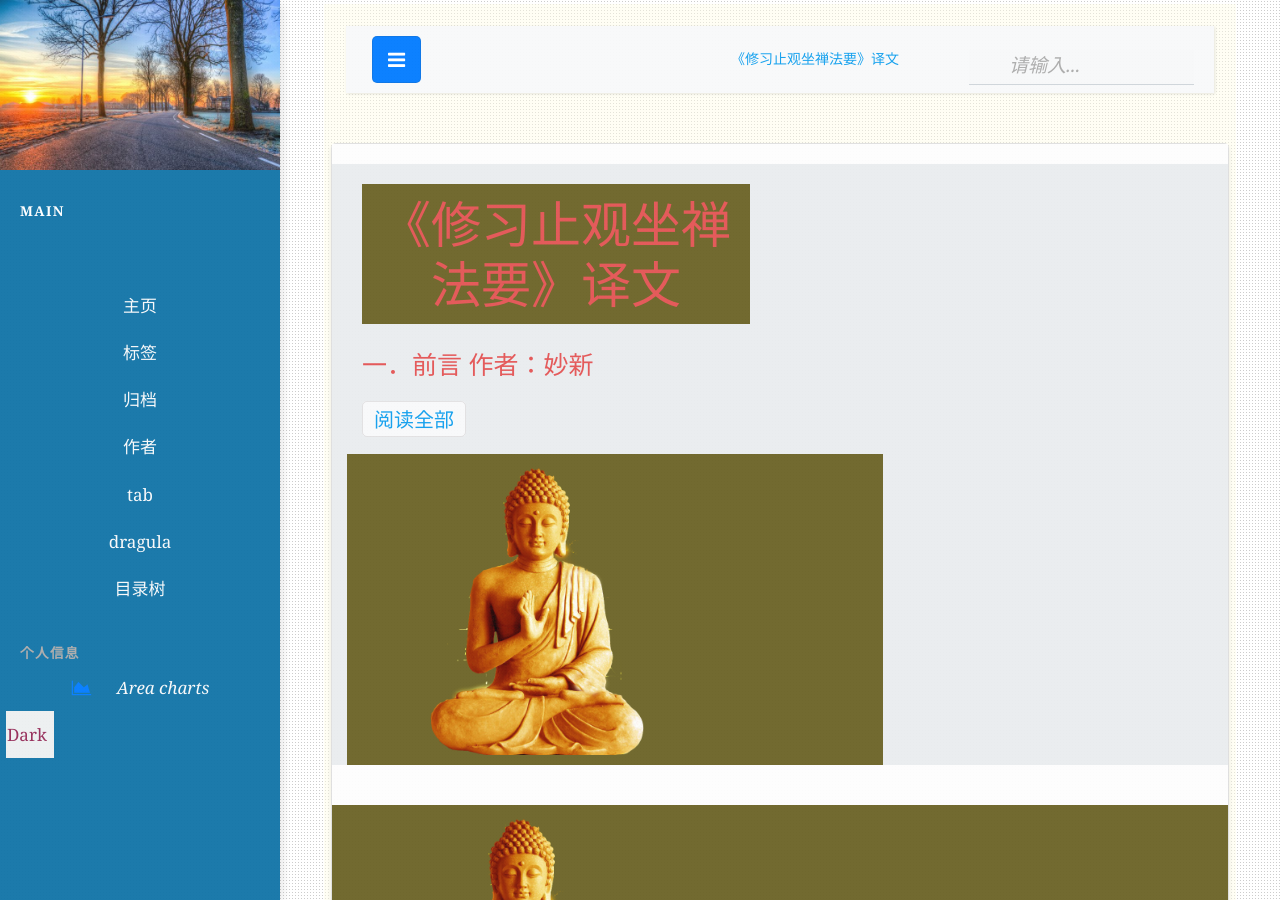
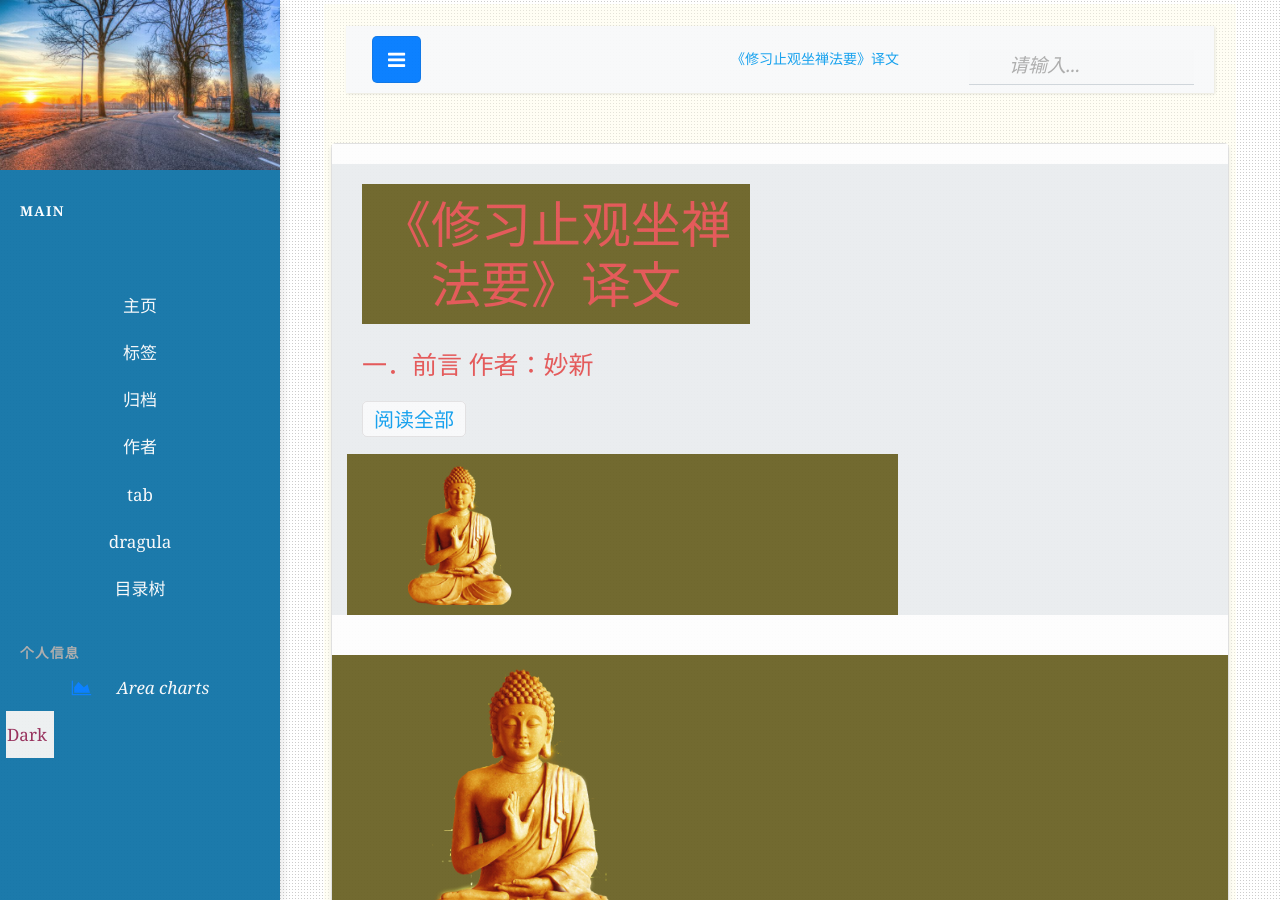
Before and after one commit to nengwuzhi/nengwuzhi.github.ioce, a Jekyll site: the page built from pages/dragula.html, in a window 1280 px wide and 900 px high. Built offline with Jekyll 4.4.1, drawn with Linux system fonts in a browser that asks for light colours; nearby versions of some CDN libraries.

Commit message:
Update dragula.html

```diff
--- a/pages/dragula.html
+++ b/pages/dragula.html
@@ -27,7 +27,7 @@
                 <a href="{{site.baseurl}}{{post.url}}" class="btn btn-light">阅读全部</a>
             </div>
 
-<h1><a href="{{site.baseurl}}{{post.url}}"><img src='{{ post.featimg }}' width="516" height="214" onerror='this.src="resources/logo.png"' alt='dragula'/></a></h1>
+<h1><a class="col-md-6 d-none d-md-block pr-0" href="{{site.baseurl}}{{post.url}}"><img src='{{ post.featimg }}' width="516" height="214" onerror='this.src="resources/logo.png"' alt='dragula'/></a></h1>
         </div>
     </div>
 </div>
```
